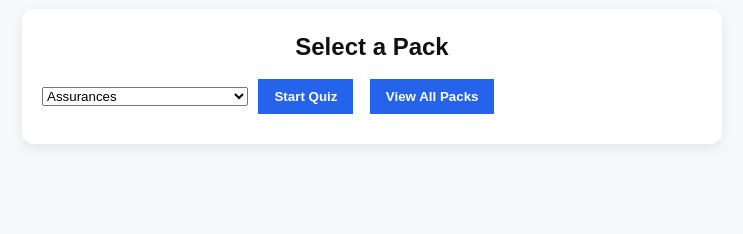
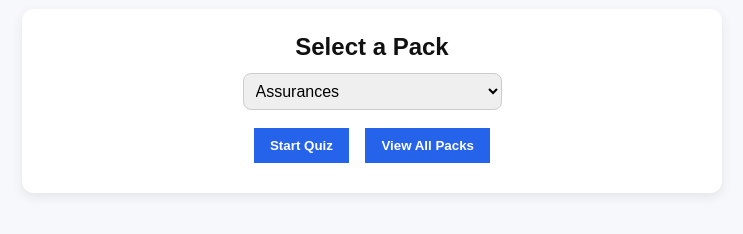
Before and after one commit to icyshadowing/LHGWIOH, a plain HTML site: page index.html in a window 1280 px wide. Shown: the part 60-294 px from the top of the page, without its empty margins (268-1011 px from the left). Drawn offline with Linux system fonts and the light colour scheme.

Commit message:
Update style.css

```diff
--- a/style.css
+++ b/style.css
@@ -1,7 +1,6 @@
 body { font-family: Arial, sans-serif; background:#f7f8fb; margin:0; padding:20px; color:#111; }
 h1,h2{margin:0 0 12px 0;text-align:center;}
 .container { max-width:700px; margin:auto; }
-.packSelect{ text-align:center;}
 .card { background:#fff; padding:24px 20px; border-radius:12px; box-shadow:0 4px 12px rgba(0,0,0,0.08); margin-bottom:20px; text-align:left; }
 /* Quiz page labels and inputs alignment */
 #quizCard label { font-size: 17px; font-weight: 600; text-align: left; display: block; margin: 0 0 4px 0; width: 90%; max-width: 600px; margin-left: auto; margin-right: auto; }
@@ -37,6 +36,15 @@ button.ghost{background:transparent;color:#2563eb;border:1px solid rgba(37,99,23
 .missing{color:#ff2e2e;}
 .muted{color:#111;font-size:13px;}
 
+#packSelectCard select {
+  display: block;
+  margin: 0 auto 12px auto; /* centers it horizontally */
+  padding: 8px;
+  font-size: 16px;
+  border-radius: 8px;
+  border: 1px solid #ccc;
+}
+#packSelectCard { text-align: center; }
 #packsContainer {
   display: grid;
   grid-template-columns: repeat(auto-fit, minmax(250px, 1fr));
```
